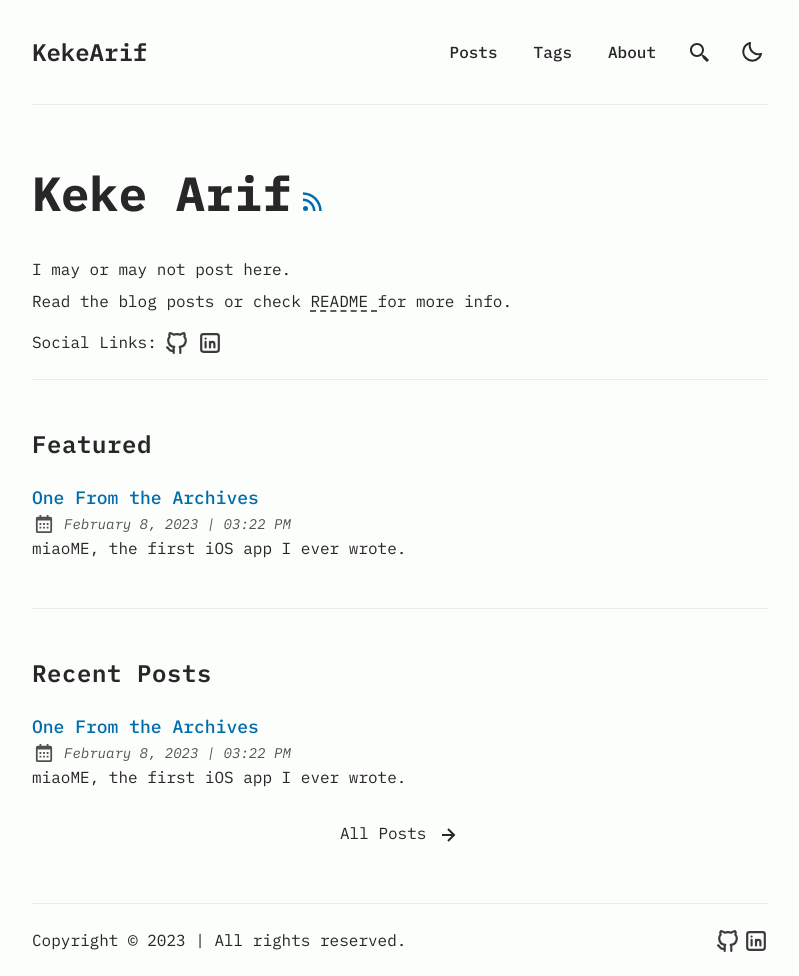
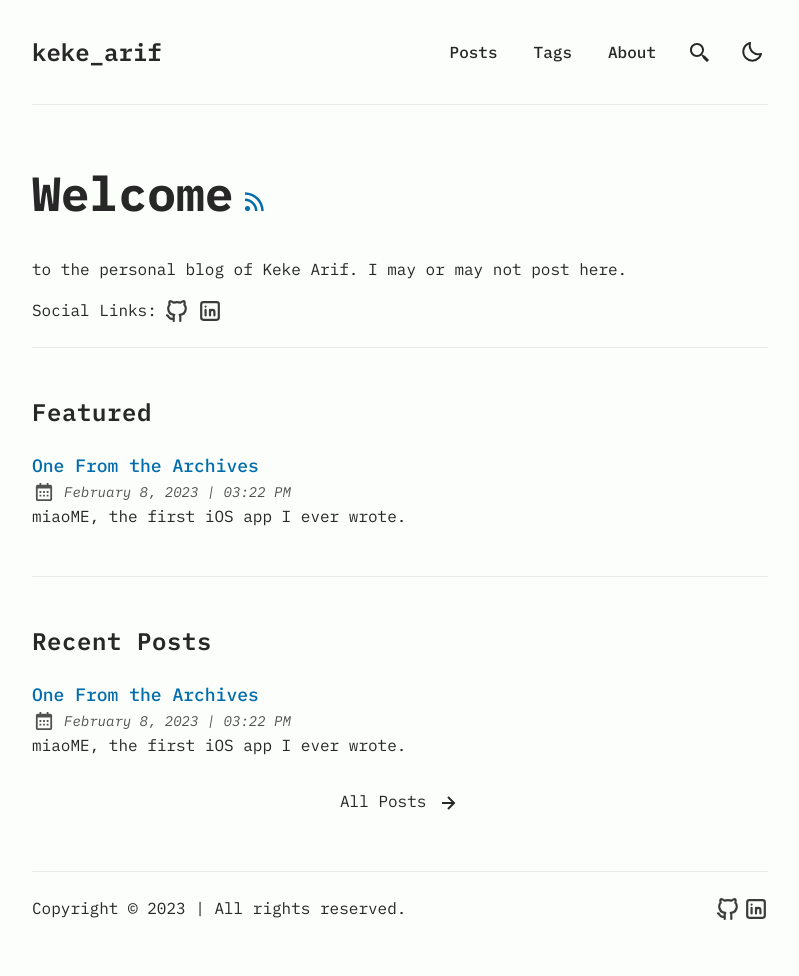
Before and after one commit to kekearifblog/kekearifblog.github.io, an Astro site: page / in a window 1280 px wide. Shown: the whole page, without its empty margins (240-1039 px from the left). After the commit the page ends 944 px from the top, so only its background shows below. Built offline with nearby package versions, Linux system fonts and the light colour scheme; Astro itself is replaced by a stand-in of ours.

Commit message:
minor tweaks

```diff
--- a/src/config.ts
+++ b/src/config.ts
@@ -4,7 +4,7 @@ export const SITE = {
   website: "https://kekearif.com/",
   author: "Keke Arif",
   desc: "Personal website of Keke Arif, an iOS Engineer based in Taiwan.",
-  title: "KekeArif",
+  title: "keke_arif",
   ogImage: "astropaper-og.jpg",
   lightAndDarkMode: true,
   postPerPage: 3,
--- a/src/pages/index.astro
+++ b/src/pages/index.astro
@@ -23,7 +23,7 @@ const socialCount = SOCIALS.filter(social => social.active).length;
   <Header />
   <main id="main-content">
     <section id="hero">
-      <h1>Keke Arif</h1>
+      <h1>Welcome</h1>
       <a
         target="_blank"
         href="/rss.xml"
@@ -41,16 +41,7 @@ const socialCount = SOCIALS.filter(social => social.active).length;
       </a>
 
       <p>
-        I may or may not post here.
-      </p>
-      <p>
-        Read the blog posts or check
-        <LinkButton
-          className="hover:text-skin-accent underline underline-offset-4 decoration-dashed"
-          href="https://github.com/satnaing/astro-paper#readme"
-        >
-          README
-        </LinkButton> for more info.
+        to the personal blog of Keke Arif. I may or may not post here.
       </p>
       {
         // only display if at least one social link is enabled
```
